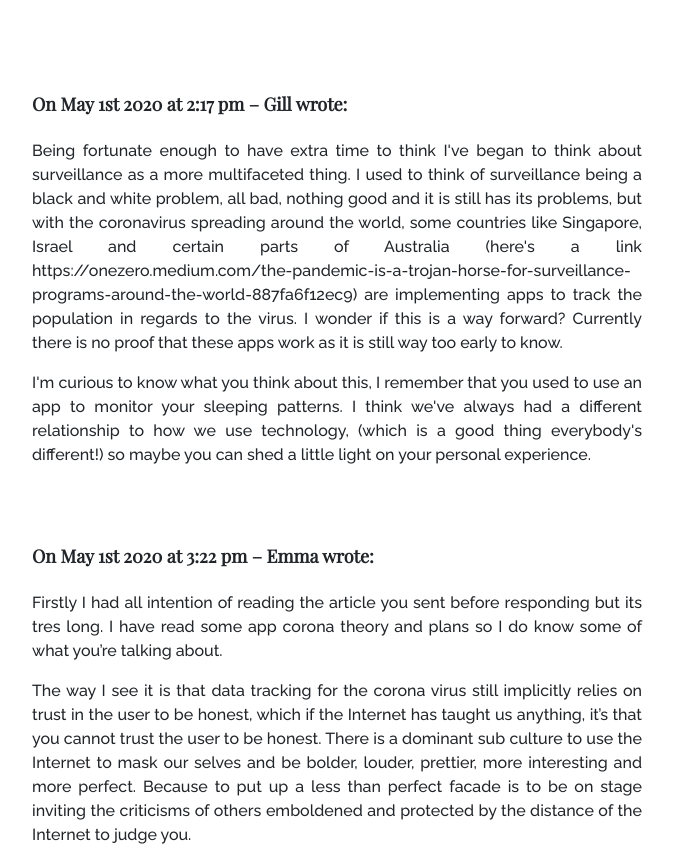
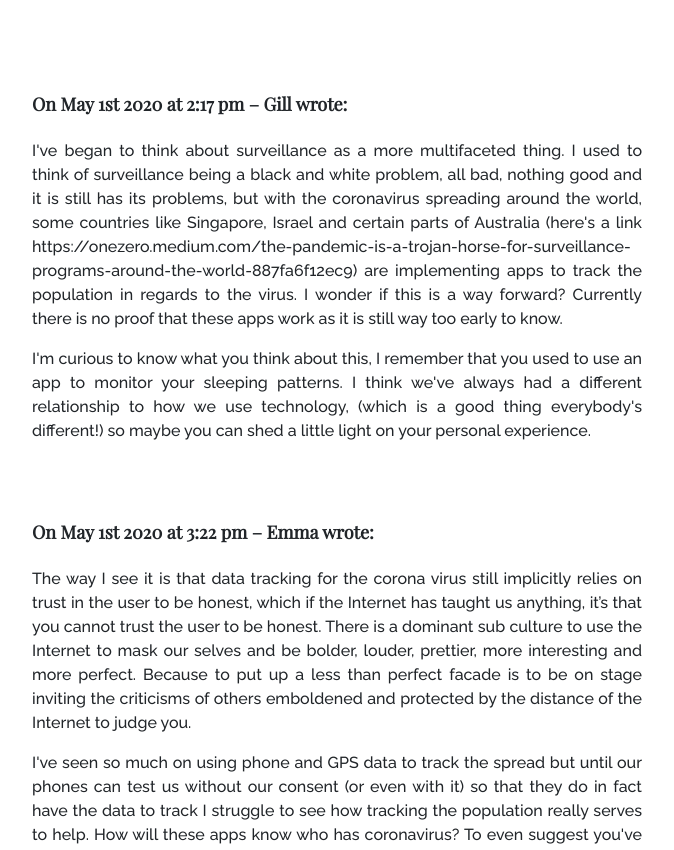
Before and after one commit to alicestrt/framesofreference, a Vue app: page /EmmaFagan in a window 1280 px wide. Shown: the part 680-1530 px from the top of the page, without its empty margins (303-977 px from the left). Built offline with nearby package versions, Linux system fonts and the light colour scheme.

Commit message:
updated splash padding

```diff
--- a/src/components/EmmaFagan.vue
+++ b/src/components/EmmaFagan.vue
@@ -142,7 +142,7 @@ padding-bottom: 100px;
         <b-col md="6" offset-md="3">
     <p class="metadata">On May 1st 2020 at 2:17 pm – Gill wrote:</p>
 
-<p class="interviewbody">Being fortunate enough to have extra time to think I've began to think about surveillance as a more multifaceted thing.
+<p class="interviewbody"> I've began to think about surveillance as a more multifaceted thing.
 
 I used to think of surveillance being a black and white problem, all bad, nothing good and it is still has its problems, but with the coronavirus spreading around the world, some countries like Singapore, Israel and certain parts of Australia (here's a link https://onezero.medium.com/the-pandemic-is-a-trojan-horse-for-surveillance-programs-around-the-world-887fa6f12ec9) are implementing apps to track the population in regards to the virus. I wonder if this is a way forward? Currently there is no proof that these apps work as it is still way too early to know.
 </p>
@@ -151,7 +151,6 @@ I used to think of surveillance being a black and white problem, all bad, nothin
 
   <p class="metadata">On May 1st 2020 at 3:22 pm – Emma wrote: </p>
 
-<p class="interviewbody">Firstly I had all intention of reading the article you sent before responding but its tres long. I have read some app corona theory and plans so I do know some of what you’re talking about.</p>
 
 <p class="interviewbody">The way I see it is that data tracking for the corona virus still implicitly relies on trust in the user to be honest, which if the Internet has taught us anything, it’s that you cannot trust the user to be honest. There is a dominant sub culture to use the Internet to mask our selves and be bolder, louder, prettier, more interesting and more perfect. Because to put up a less than perfect facade is to be on stage inviting the criticisms of others emboldened and protected by the distance of the Internet to judge you.</p>
 
--- a/src/components/SplashPage.vue
+++ b/src/components/SplashPage.vue
@@ -18,6 +18,14 @@
 
 .circles img:hover {
   opacity: 50%;
+}
+
+@media (max-width: 575px) {
+.circles {
+  padding-top: 100px;
+}
+
+
 }
 
 
```
